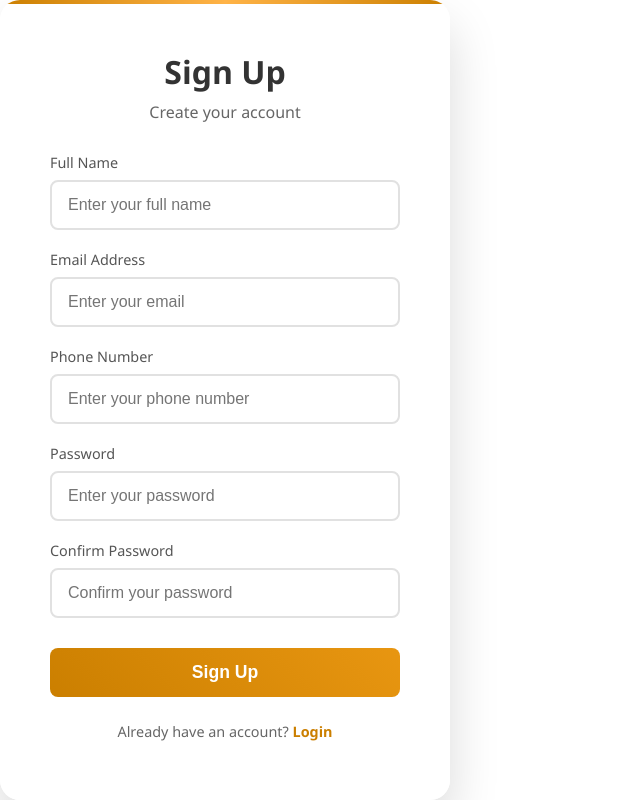
After one commit to hynnah/foundit, a PHP site: page /signup.html in a window 1280 px wide. The commit adds this page. Shown: the whole page, without its empty margins (0-640 px from the left). Run offline with PHP 8.4, Linux system fonts and the light colour scheme.

Commit message:
Update Login and added Signup, as well as other relevant files

```diff
--- /dev/null
+++ b/signup.html
@@ -0,0 +1,45 @@
+<!DOCTYPE html>
+<html lang="en">
+<head>
+    <meta charset="UTF-8">
+    <meta name="viewport" content="width=device-width, initial-scale=1.0">
+    <title>Foundit - Sign up</title>
+    <link rel="stylesheet" href="style.css">
+</head>
+<body>
+    <style>
+
+    </style>
+
+    <div class="signup-container">
+        <form action="verification.php">
+            <h1>Sign Up</h1>
+            <p class="subtitle">Create your account</p>
+            <div class="form-group">
+                <label for="name">Full Name</label>
+                <input type="text" id="name" name="name" required placeholder="Enter your full name">
+            </div>
+            <div class="form-group">
+                <label for="email">Email Address</label>
+                <input type="email" id="email" name="email" required placeholder="Enter your email">
+            </div>
+            <div class="form-group">
+                <label for="phone_number">Phone Number</label>
+                <input type="integer" id="phone_number" name="phone_number" required placeholder="Enter your phone number">
+            </div>
+            <div class="form-group">
+                <label for="password">Password</label>
+                <input type="password" id="password" name="password" required placeholder="Enter your password">
+            </div>
+            <div class="form-group">
+                <label for="confirm-password">Confirm Password</label>
+                <input type="password" id="confirm-password" name="confirm-password" required placeholder="Confirm your password">
+            </div>
+            <button type="submit" class="signup-button">Sign Up</button>
+            <p class="login-link">
+                Already have an account? <a href="login.html">Login</a>
+            </p>
+        </form>
+    </div>
+</body>
+</html>
--- a/style.css
+++ b/style.css
@@ -1,5 +1,272 @@
-html, body {
-  margin: 0;
-  padding: 0;
-  height: 100%;
+* {
+    margin: 0;
+    padding: 0;
+    box-sizing: border-box;
 }
+
+body {
+    font-family: 'Segoe UI', Tahoma, Geneva, Verdana, sans-serif;
+    min-height: 100vh;
+    display: flex;
+    margin: 0;
+}
+
+/* LOGIN PAGE!!!!*/
+.left-panel {
+    flex: 1;
+    /*background: linear-gradient(135deg, #1a1a1a 0%, #2d2d2d 100%); -- for plain background if ayw nyo sa gif ;))*/
+    background-image: url('resources/login-gif.gif');
+    background-size: cover;      /* or 'contain'? hmmmmm*/
+    background-repeat: no-repeat;
+    background-position: center;
+
+    display: flex;
+    flex-direction: column;
+    justify-content: center;
+    align-items: center;
+    padding: 40px;
+    position: relative;
+    overflow: hidden;
+}
+
+.right-panel {
+    flex: 1;
+    background: linear-gradient(135deg, #f8f9fa 0%, #ffffff 100%);
+    display: flex;
+    justify-content: center;
+    align-items: center;
+    padding: 40px;
+}
+
+.logo-container {
+    text-align: center;
+    animation: fadeInLeft 0.8s ease-out;
+}
+
+.logo {
+    width: 90%;
+    max-width: 400px;
+    min-width: 300px;
+    height: auto;
+    margin-bottom: 10px;
+    filter: drop-shadow(0 8px 16px rgba(203, 127, 0, 0.5));
+    transition: transform 0.3s ease;
+}
+
+.logo:hover {
+    transform: scale(1.05);
+}
+
+.welcome-text {
+    color: #ffffff;
+    text-align: center;
+    margin-top: 20px;
+}
+
+.welcome-text h2 {
+    font-size: 2rem;
+    font-weight: 700;
+    margin-bottom: 15px;
+    background: linear-gradient(45deg, #cb7f00, #ffb347);
+    -webkit-background-clip: text;
+    -webkit-text-fill-color: transparent;
+    background-clip: text;
+}
+
+.welcome-text p {
+    font-size: 1.2rem;
+    opacity: 0.8;
+    line-height: 1.6;
+}
+
+.login-container, .signup-container {
+    background: rgba(255, 255, 255, 0.95);
+    backdrop-filter: blur(10px);
+    padding: 50px;
+    border-radius: 20px;
+    box-shadow:
+        0 25px 50px rgba(0, 0, 0, 0.15),
+        0 0 0 1px rgba(255, 255, 255, 0.1);
+    text-align: center;
+    width: 100%;
+    max-width: 450px;
+    animation: fadeInRight 0.8s ease-out;
+    position: relative;
+    overflow: hidden;
+}
+
+.login-container::before, .signup-container::before {
+    content: '';
+    position: absolute;
+    top: 0;
+    left: 0;
+    right: 0;
+    height: 4px;
+    background: linear-gradient(90deg, #cb7f00, #ffb347, #cb7f00);
+    border-radius: 20px 20px 0 0;
+}
+
+.login-container h1, .signup-container h1 {
+    margin-bottom: 8px;
+    color: #333;
+    font-size: 2rem;
+    font-weight: 600;
+}
+
+.login-container .subtitle, .signup-container .subtitle {
+    margin-bottom: 30px;
+    color: #666;
+    font-size: 1rem;
+    font-weight: 400;
+}
+
+.form-group {
+    margin-bottom: 20px;
+    text-align: left;
+}
+
+.login-container label, .signup-container label {
+    display: block;
+    margin-bottom: 8px;
+    color: #555;
+    font-weight: 500;
+    font-size: 0.9rem;
+}
+
+.login-container input, .signup-container input {
+    width: 100%;
+    padding: 14px 16px;
+    border-radius: 8px;
+    border: 2px solid #e1e1e1;
+    font-size: 1rem;
+    transition: all 0.3s ease;
+    background: #fff;
+}
+
+.login-container input:focus, .signup-container input:focus {
+    outline: none;
+    border-color: #cb7f00;
+    box-shadow: 0 0 0 3px rgba(203, 127, 0, 0.1);
+    transform: translateY(-1px);
+}
+
+.login-container input:hover, .signup-container input:hover {
+    border-color: #cb7f00;
+}
+
+.login-button, .signup-button {
+    width: 100%;
+    padding: 14px;
+    background: linear-gradient(45deg, #cb7f00, #e89611);
+    color: white;
+    border: none;
+    border-radius: 8px;
+    cursor: pointer;
+    font-size: 1.1rem;
+    font-weight: 600;
+    transition: all 0.3s ease;
+    margin-top: 10px;
+    position: relative;
+    overflow: hidden;
+}
+
+.login-button:hover, .signup-button:hover {
+    background: linear-gradient(45deg, #bd7800, #d48806);
+    transform: translateY(-2px);
+    box-shadow: 0 8px 20px rgba(203, 127, 0, 0.3);
+}
+
+.login-button:active, .signup-button:active {
+    transform: translateY(0);
+}
+
+.register-link, .login-link {
+    margin-top: 25px;
+    color: #666;
+    font-size: 0.9rem;
+}
+
+.register-link, .login-link a {
+    color: #cb7f00;
+    text-decoration: none;
+    font-weight: 600;
+    transition: color 0.3s ease;
+}
+
+.register-link, .login-link a:hover {
+    color: #bd7800;
+    text-decoration: underline;
+}
+
+@keyframes fadeInLeft {
+    from {
+        opacity: 0;
+        transform: translateX(-50px);
+    }
+    to {
+        opacity: 1;
+        transform: translateX(0);
+    }
+}
+
+@keyframes fadeInRight {
+    from {
+        opacity: 0;
+        transform: translateX(50px);
+    }
+    to {
+        opacity: 1;
+        transform: translateX(0);
+    }
+}
+
+@keyframes float {
+    0%, 100% {
+        transform: translateY(0px) rotate(0deg);
+        opacity: 0.3;
+    }
+    50% {
+        transform: translateY(-20px) rotate(180deg);
+        opacity: 0.6;
+    }
+}
+
+@media (max-width: 768px) {
+    body {
+        flex-direction: column;
+    }
+
+    .left-panel, .right-panel {
+        flex: none;
+        padding: 30px 20px;
+    }
+
+    .left-panel {
+        min-height: 40vh;
+    }
+
+    .right-panel {
+        min-height: 60vh;
+    }
+
+    .login-container {
+        padding: 30px 20px;
+        margin: 0 10px;
+        max-width: none;
+    }
+
+    .logo {
+        width: 70%;
+        max-width: 250px;
+        min-width: 120px;
+        margin-bottom: 5px;
+    }
+
+    .welcome-text h2 {
+        font-size: 1.5rem;
+    }
+
+    .welcome-text p {
+        font-size: 0.9rem;
+    }
+}
```
Also changed, not shown: login.html (+34 -65 lines), sample-login.html (added, +76 -0 lines), verification.php (added, +23 -0 lines), 1 other file.
